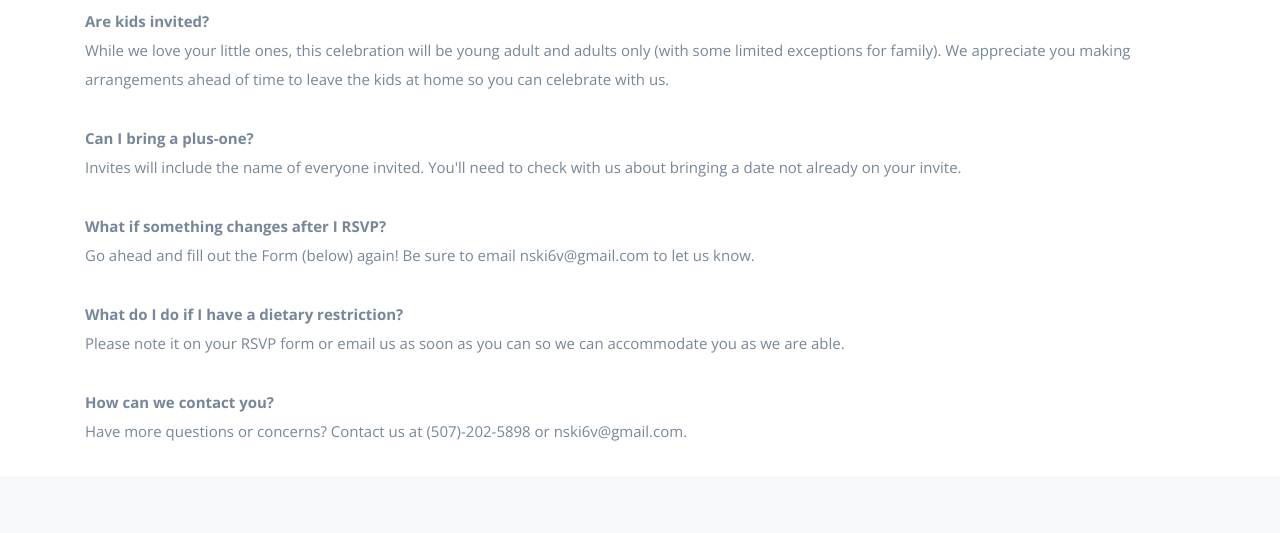
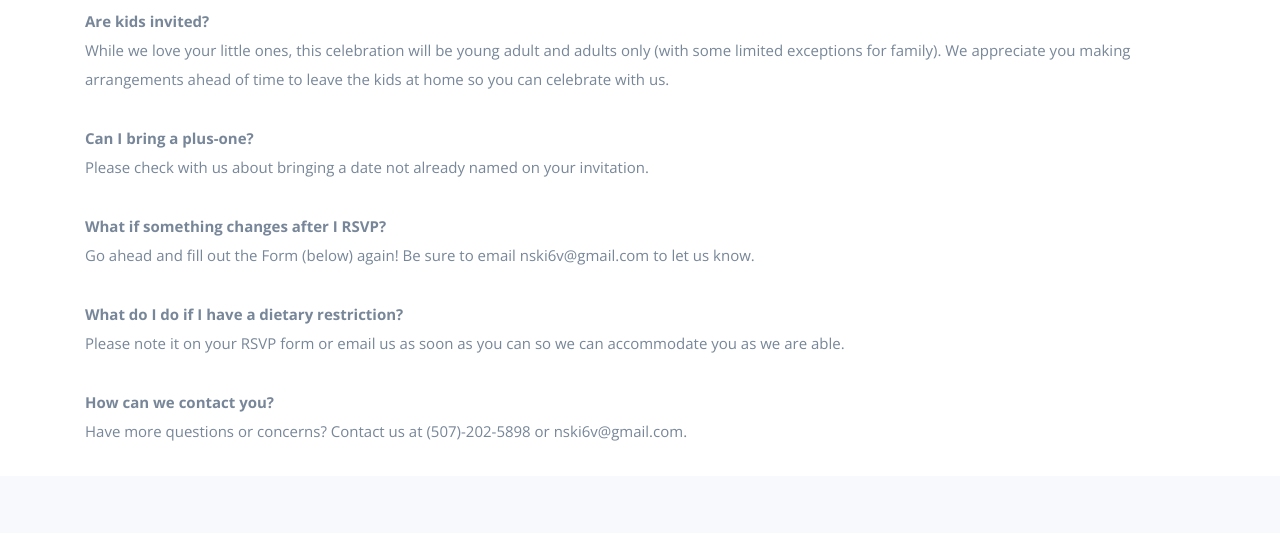
Before and after one commit to vnowakowski/vnowakowski.github.io, a website: page index.html in a window 1280 px wide. Shown: the part 2154-2687 px from the top of the page. Drawn offline with nearby package versions, Linux system fonts and the light colour scheme; files whose address does not match are found by name.

Commit message:
Changing Plus-One
Updating text

```diff
--- a/index.html
+++ b/index.html
@@ -166,7 +166,7 @@
                     <p>
             <strong> Can I bring a plus-one? </strong>
                     <br>
-                    Invites will include the name of everyone invited. You'll need to check with us about bringing a date not already on your invite.
+                     Please check with us about bringing a date not already named on your invitation.
                     <p>
             <strong> What if something changes after I RSVP?</strong>
                         <br>
```
